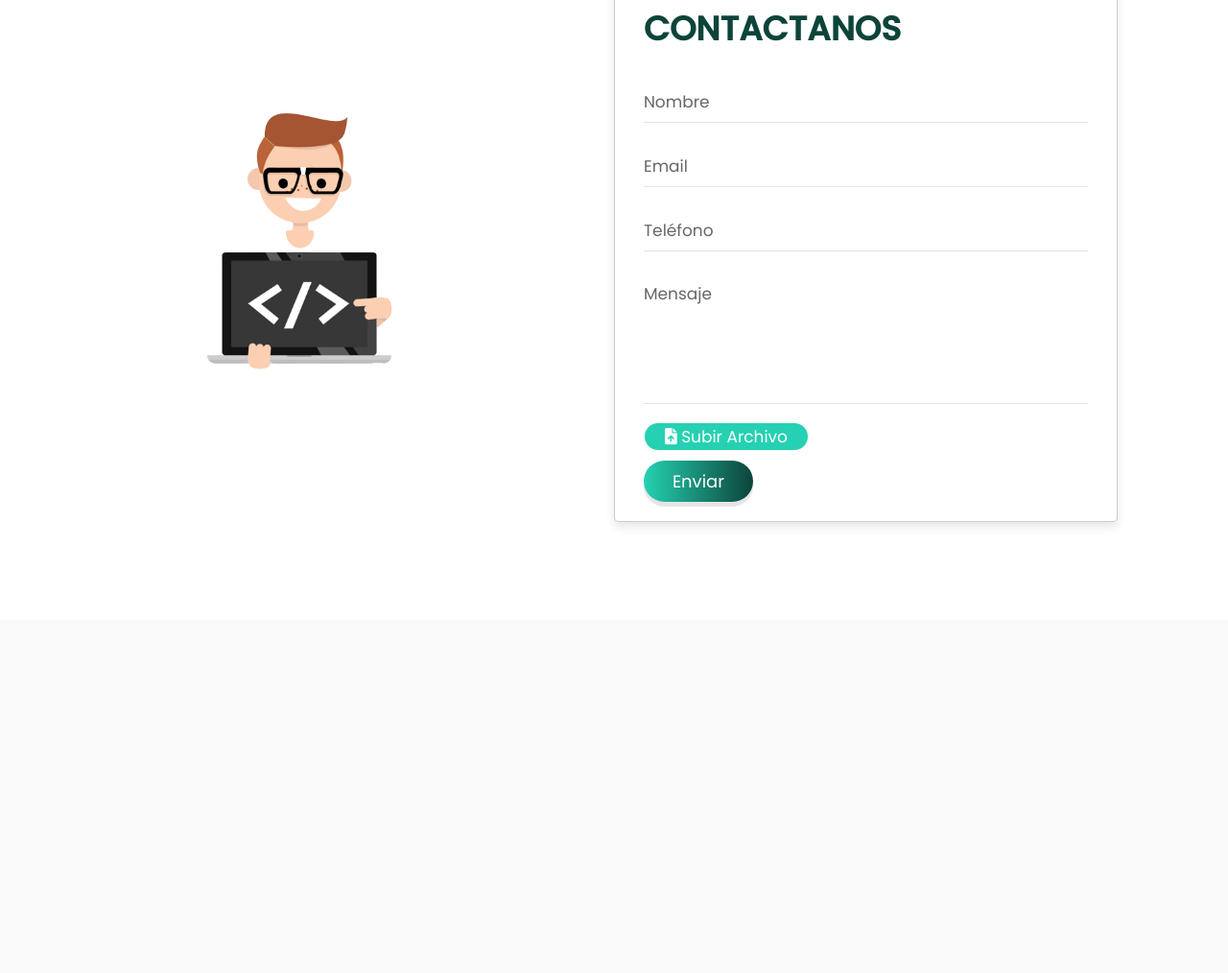
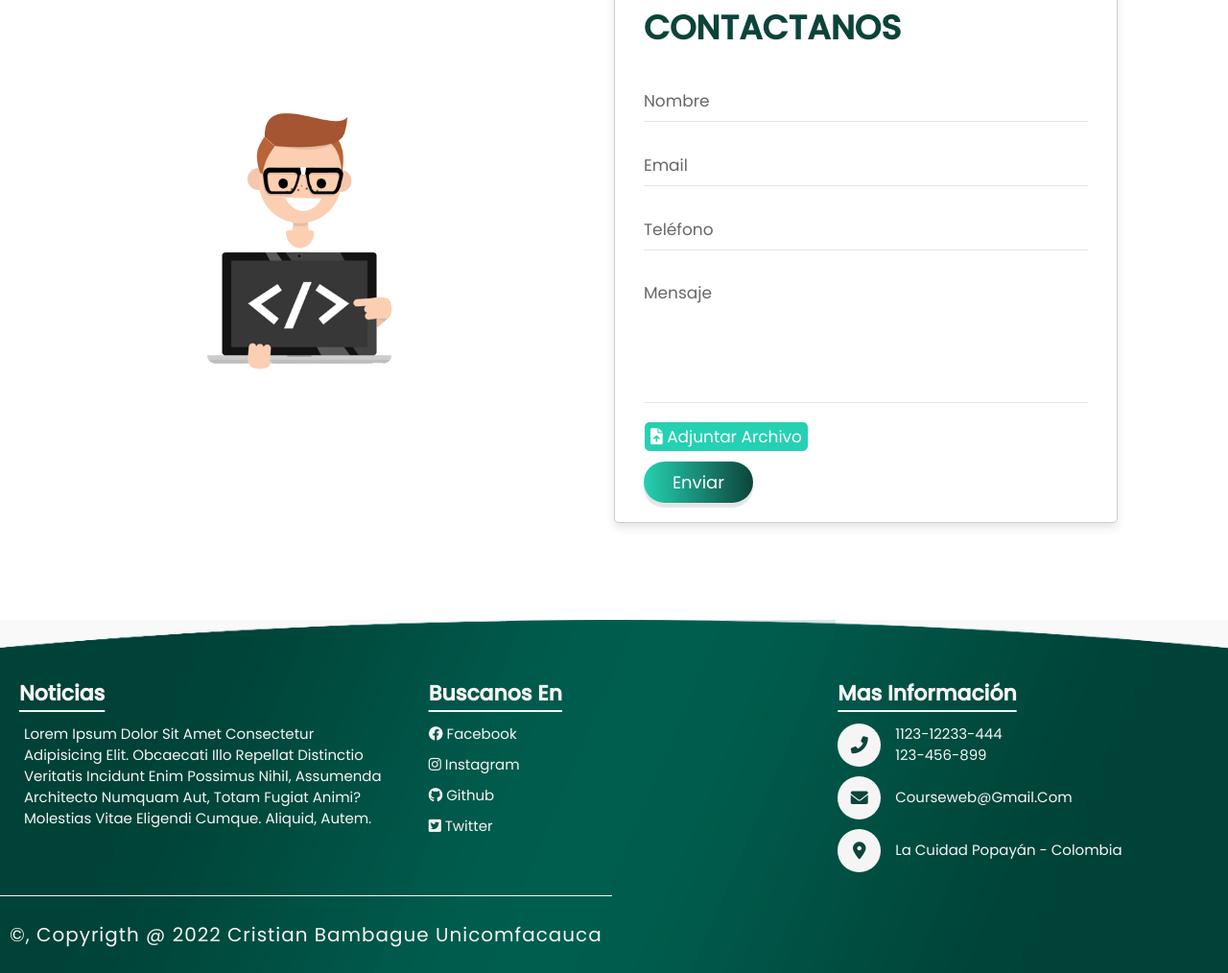
Before and after one commit to axceldev/mipageweb, a plain HTML site: page index.html in a window 1280 px wide. Shown: the part 3796-4810 px from the top of the page at 96% size. Before the commit the page ends 4442 px from the top, so only its background shows below. Drawn offline with Linux system fonts and the light colour scheme.

Commit message:
add footer

```diff
--- a/css/style.css
+++ b/css/style.css
@@ -337,10 +337,10 @@
     justify-content: center;
     position: relative;
     margin: .1rem;
-    padding: .1rem;
+    padding: .2rem;
     width: 170px;
     background-color: var(--ligth-green);
-    border-radius: 5rem;
+    border-radius: .5rem;
 }
 
 .input-file p{
@@ -359,6 +359,80 @@
     height: 100%;
     opacity: 0;
 }
+
+
+/*footer*/
+
+.footer{
+    padding-top: 3rem;
+    background: url(../img/footer-fondo.png) no-repeat;
+    background-size: cover;
+    background-position: center;
+}
+
+.footer .content-box{
+    display: flex;
+    flex-wrap: wrap;
+}
+
+.footer .content-box .box{
+    flex: 1 1 25rem;
+    margin: 2rem;
+}
+
+.footer .content-box .box h3{
+    font-size: 2.2rem;
+    padding: 1rem 0;
+    color: whitesmoke;
+    text-decoration: underline;
+    text-underline-offset: 1rem;
+}
+
+.footer .content-box .box p{
+    font-size: 1.5rem;
+    padding: .5rem;
+    color: whitesmoke;
+}
+
+.footer .content-box .box a{
+    display: block;
+    font-size: 1.5rem;
+    padding: .5rem 0;
+    color: whitesmoke;
+}
+
+.footer .content-box .box a:hover{
+    text-decoration: underline;
+}
+
+.footer .content-box .box .info{
+    display: flex;
+    align-items: center;
+}
+
+.footer .content-box .box .info i{
+    margin: .5rem 0;
+    margin-right: 1rem;
+    border-radius: 50%;
+    background: whitesmoke;
+    color: var(--green);
+    font-size: 1.8rem;
+    height: 4.5rem;
+    width: 4.5rem;
+    line-height: 4.5rem;
+    text-align: center;
+}
+
+.footer .credit{
+    font-size: 2rem;
+    font-weight: normal;
+    letter-spacing: .1rem;
+    color: whitesmoke;
+    border-top: .1rem solid whitesmoke;
+    padding: 2.5rem 1rem;
+    text-align: center;
+}
+
 
 
 /*Responsivo*/
--- a/index.html
+++ b/index.html
@@ -9,6 +9,7 @@
     <link rel="stylesheet" href="css/style.css">
 </head>
 <body>
+    <!--ENCABEZADO-->
     <header>
         <a href="#init" class="logo">
             <span>COURSE</span>WEB
@@ -22,6 +23,8 @@
         <a href="#contact">Contactanos</a>
     </nav>
     </header>
+
+    <!--INICIO-->
     <section class="init" id="init">
         <div class="content">
             <h3>APLICACIONES <span>WEB</span></h3>
@@ -32,6 +35,8 @@
             <img src="img/dev-web.png" alt="">
         </div>
     </section>
+
+    <!--QUIENES SOMOS-->
     <section class="about" id="about">
         <h1 class="heading">QUIENES SOMOS</h1>
         <div class="content-box">
@@ -76,6 +81,8 @@
             </div>
         </div>
     </section>
+
+    <!--PRODUCTOS-->
     <section class="product" id="product">
         <h1 class="heading">Cursos</h1>
         <div class="content-box">
@@ -131,6 +138,8 @@
             </div>
         </div>
     </section>
+
+    <!--CONTACTOS-->
     <section class="contact" id="contact">
         <div class="image">
             <img src="img/dev-cont.png" alt="">
@@ -139,27 +148,62 @@
         <form action="send.php">
             <h1 class="heading">Contactanos</h1>
             <div class="inputbox">
-                <input type="text" required>
+                <input type="text" name="name" required>
                 <label for="">Nombre</label>
             </div>
             <div class="inputbox">
-                <input type="email" required>
+                <input type="email" name="email" required>
                 <label for="">Email</label>
             </div>
             <div class="inputbox">
-                <input type="number" required>
+                <input type="number" name="phone" required>
                 <label for="">Teléfono</label>
             </div>
             <div class="inputbox">
-                <textarea name="" id="" cols="30" rows="10" required></textarea>
+                <textarea name="msg" id="" cols="30" rows="10" required></textarea>
                 <label for="">Mensaje</label>
             </div>
             <div class="input-file">
-                <p><i class="fa-solid fa-file-arrow-up"></i> Subir archivo</p>
-                <input type="file" class="btn-file">
+                <p><i class="fa-solid fa-file-arrow-up"></i> Adjuntar archivo</p>
+                <input type="file" name="file" class="btn-file">
             </div>
             <input type="submit" class="btn" value="Enviar">
         </form>
     </section>
+
+    <!--PIE DE PAGINA-->
+    <div class="footer">
+        <div class="content-box">
+            <div class="box">
+                <h3>noticias</h3>
+                <p>Lorem ipsum dolor sit amet consectetur adipisicing elit. Obcaecati illo repellat distinctio veritatis incidunt enim possimus nihil, assumenda architecto numquam aut, totam fugiat animi? Molestias vitae eligendi cumque. Aliquid, autem.</p>
+            </div>
+            <div class="box">
+                <h3>buscanos en</h3>
+                <a href="#"><i class="fa-brands fa-facebook"></i> facebook</a>
+                <a href="#"><i class="fa-brands fa-instagram"></i> instagram</a>
+                <a href="#"><i class="fa-brands fa-github"></i> github</a>
+                <a href="#"><i class="fa-brands fa-twitter-square"></i> twitter</a>
+            </div>
+            <div class="box">
+                <h3>mas información</h3>
+                <div class="info">
+                    <i class="fa-solid fa-phone-flip"></i>
+                    <p>1123-12233-444 <br> 123-456-899</p>
+                </div>
+                <div class="info">
+                    <i class="fa-solid fa-envelope"></i>
+                    <p>courseweb@gmail.com</p>
+                </div>
+                <div class="info">
+                    <i class="fa-solid fa-location-dot"></i>
+                    <p>la cuidad popayán - colombia</p>
+                </div>
+            </div>
+            <h1 class="credit">
+                &copy, copyrigth @ 2022 cristian bambague unicomfacauca
+            </h1>
+        </div>
+    </div>
 </body>
 </html>
```
Also changed, not shown: img/footer-fondo.png (added).
